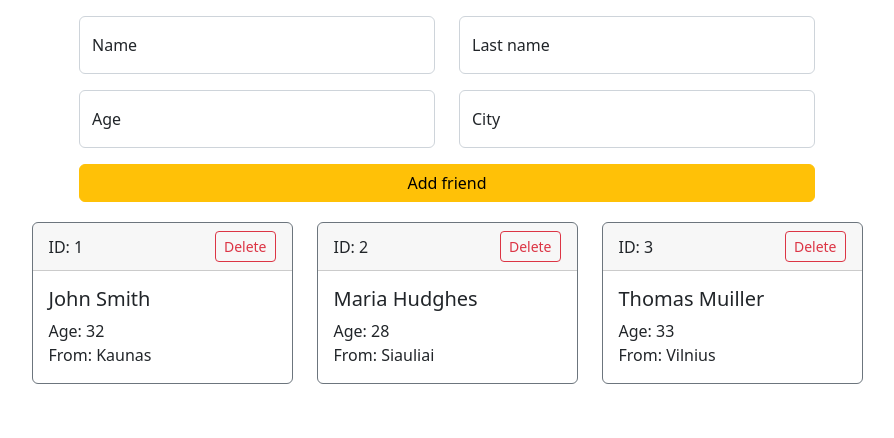
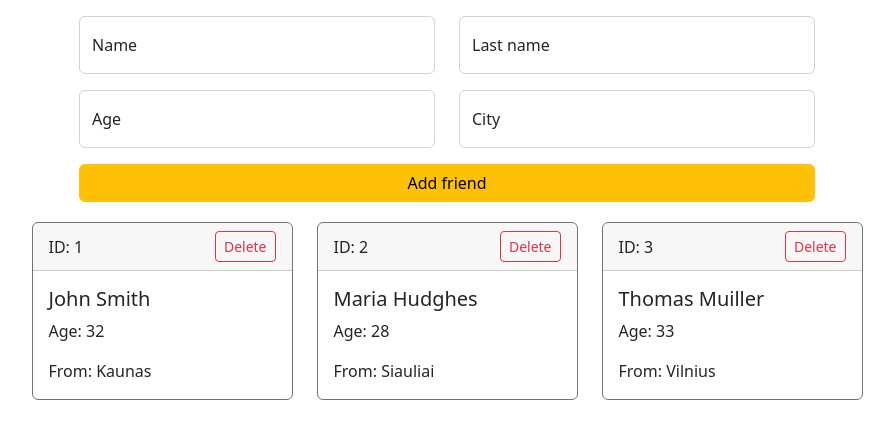
Before and after one commit to JonasKaruzas/react-friends-list, a React (Create React App) app: page / in a window 1280 px wide. Shown: the top 438 px of the page, without its empty margins (193-1087 px from the left). Built offline with nearby package versions, Linux system fonts and the light colour scheme.

Commit message:
fix: bootstrap fix

```diff
--- a/src/Friend.jsx
+++ b/src/Friend.jsx
@@ -18,10 +18,8 @@ export const Friend = (props) => {
           </Card.Header>
         <Card.Body>
           <Card.Title>{props.data.firstName} {props.data.lastName}</Card.Title>
-          <Card.Text>
-          <div>Age: {props.data.age}</div>
-          <div>From: {props.data.city}</div>
-          </Card.Text>
+          <Card.Text>Age: {props.data.age}</Card.Text>
+          <Card.Text>From: {props.data.city}</Card.Text>
         </Card.Body>
       </Card>
     </>)
```
